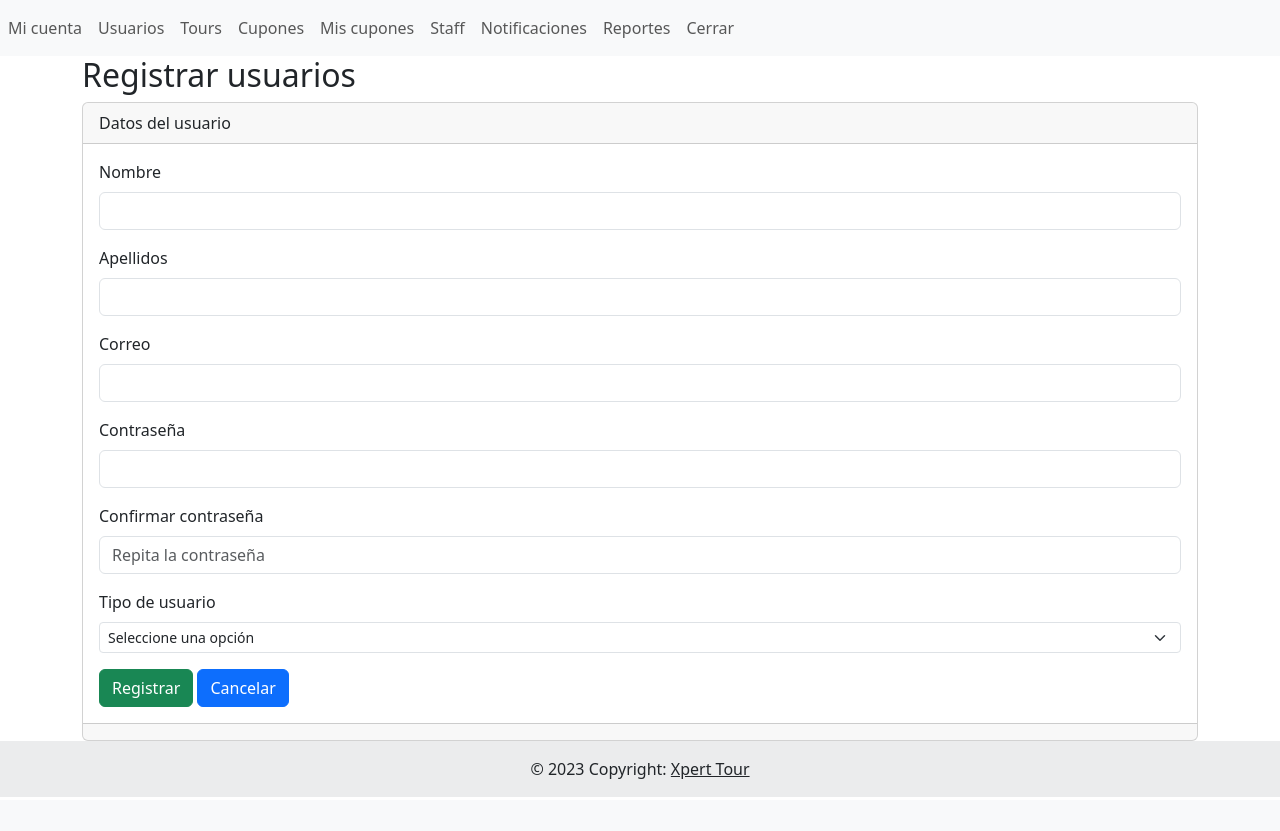
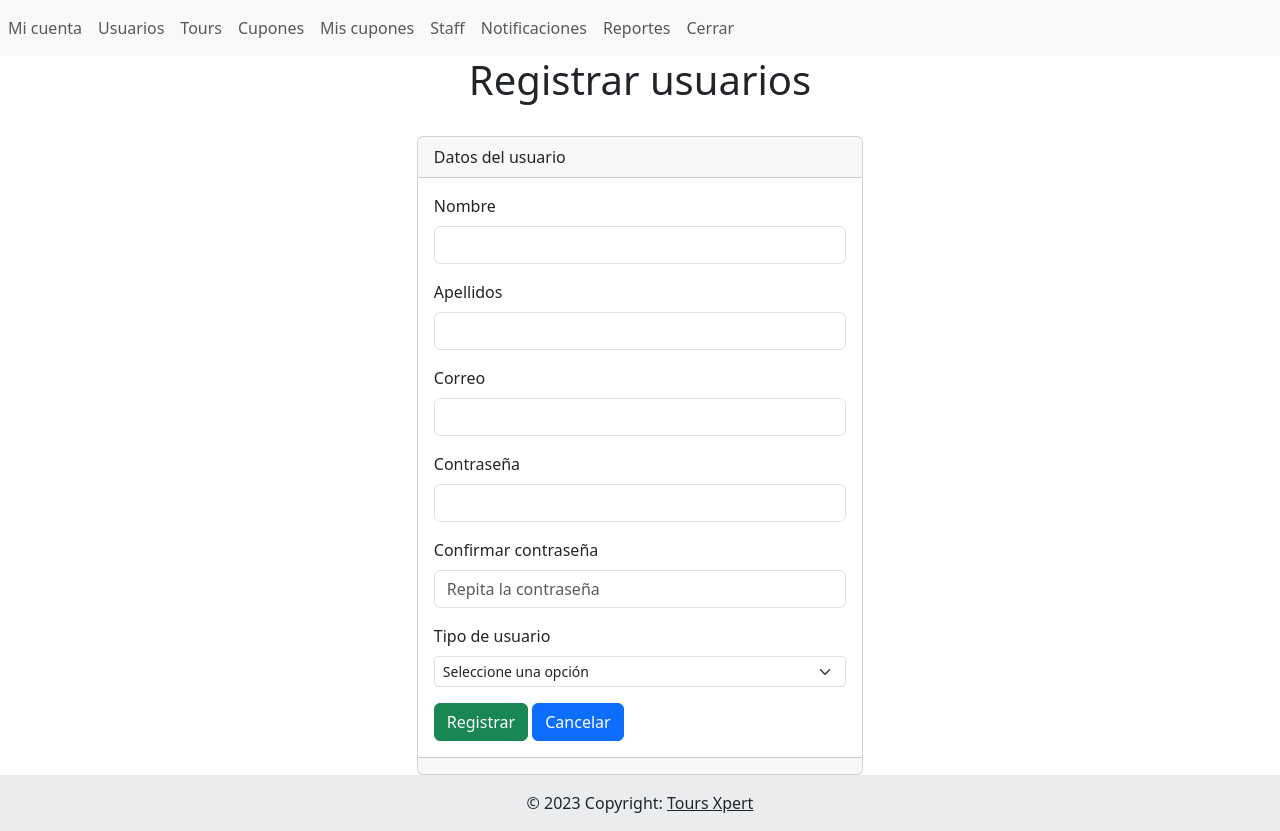
Before and after one commit to jhon-ran/xpert, a PHP site: page /xpert/secciones/usuarios/crear.php in a window 1280 px wide. Before the commit the page ends 797 px from the top, so only its background shows below. Run offline with PHP 8.4, Linux system fonts and the light colour scheme; the visitor is signed in with stand-in values (Sample User, id 1); some libraries are stand-ins or nearby versions.

Commit message:
improve forms in crear usuario

```diff
--- a/login.php
+++ b/login.php
@@ -123,7 +123,7 @@ if ($_SERVER["REQUEST_METHOD"]=="POST") {
     <body>
 
         <header class="text-center">
-            <h1>Xpert Tours</h1>
+            <h1>Tours Xpert</h1>
         </header>
         <br>
         <main class="container">
@@ -186,7 +186,7 @@ if ($_SERVER["REQUEST_METHOD"]=="POST") {
             <!-- Copyright -->
             <div class="text-center p-3" style="background-color: rgba(0, 0, 0, 0.05);">
                 © 2023 Copyright:
-                <a class="text-body" href="https://mvptest.me/xpert/">Xpert Tour</a>
+                <a class="text-body" href="https://mvptest.me/xpert/">Tours Xpert</a>
             </div>
             <!-- Copyright -->
         </footer>
--- a/secciones/tours/crear.php
+++ b/secciones/tours/crear.php
@@ -106,8 +106,8 @@ if($_POST){
             $errores['duracion'] = "La duración no puede ser negativa";
         }
         //Validar que la duración no sea mayor a 8hrs
-        if ($duracion > 8) {
-            $errores['duracion'] = "La duración no puede ser mayor a 8hrs";
+        if ($duracion > 14) {
+            $errores['duracion'] = "La duración no puede ser mayor a 14hrs";
         }
         //*******TERMINAN VALIDACIONES CAMPO 2********
 
--- a/secciones/usuarios/crear.php
+++ b/secciones/usuarios/crear.php
@@ -198,8 +198,11 @@ if($_SERVER["REQUEST_METHOD"]=="POST"){
     -->
 
     <!--Nuevo look inicia-->
-    <h2>Registrar usuarios</h2>
-    <div class="card">
+    <header class="text-center">
+            <h1>Registrar usuarios</h1>
+    </header>
+    <br>
+    <div class="card mx-auto" style="width:40%;">
         <div class="card-header">Datos del usuario</div>
         <div class="card-body">
             <!--Inicio envio de mensaje de error-->
--- a/templates/footer.php
+++ b/templates/footer.php
@@ -4,7 +4,7 @@
   <!-- Copyright -->
   <div class="text-center p-3" style="background-color: rgba(0, 0, 0, 0.05);">
     © 2023 Copyright:
-    <a class="text-body" href="https://mvptest.me/xpert/">Xpert Tour</a>
+    <a class="text-body" href="https://mvptest.me/xpert/">Tours Xpert</a>
   </div>
   <!-- Copyright -->
 </footer>
```
Also changed, not shown: registro.php (+5 -3 lines).
